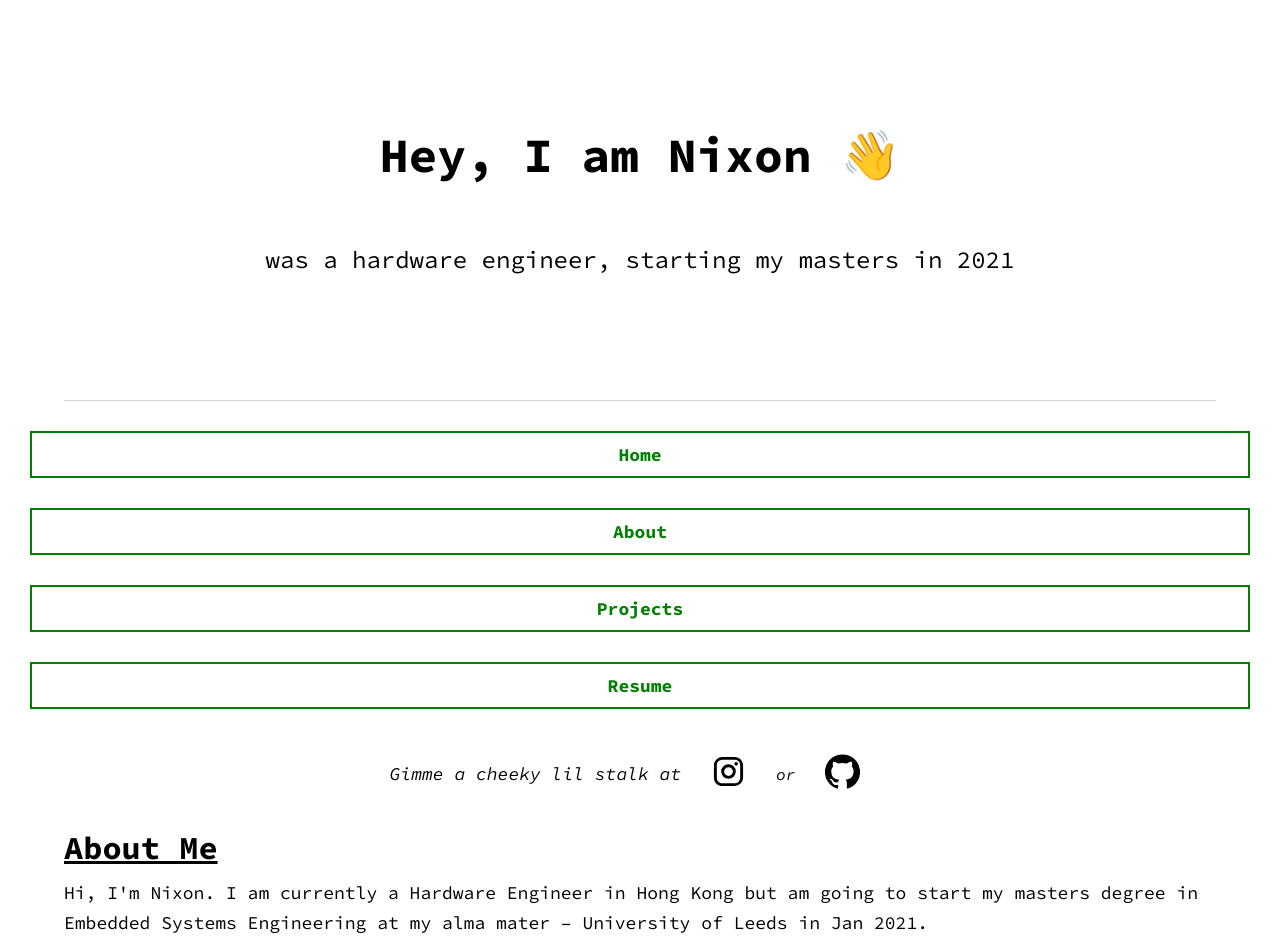
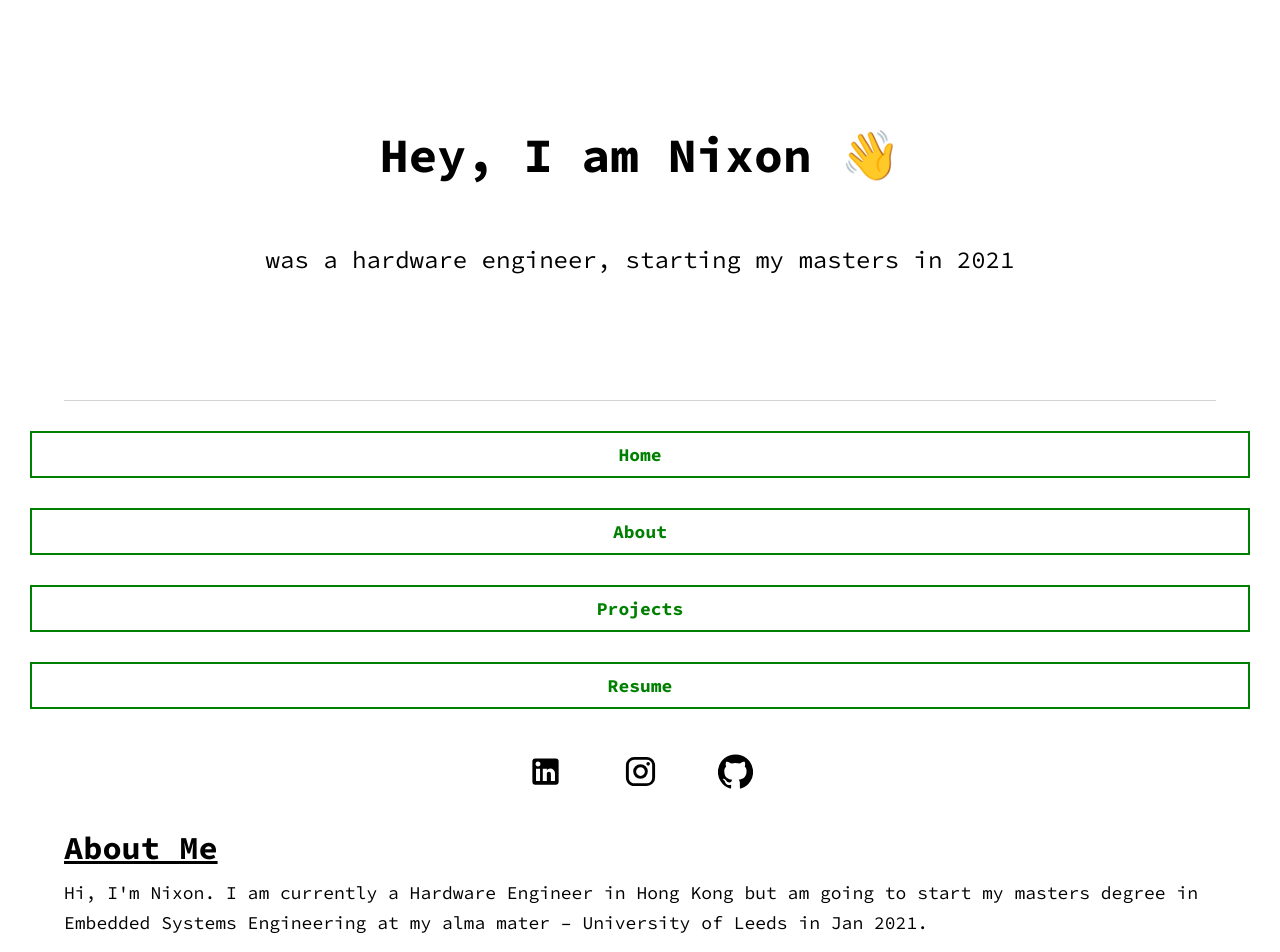
Before and after one commit to nickypangers/nickypangers.github.io, a React (Create React App) app: page / in a window 1280 px wide. Shown: the top 952 px of the page. Built offline with nearby package versions, Linux system fonts and the light colour scheme.

Commit message:
social links

```diff
--- a/src/components/About.js
+++ b/src/components/About.js
@@ -15,9 +15,10 @@ function About() {
         After studying abroad in the UK for 8 years, I graduated from the
         University of Leeds with a 2:1 classification in{" "}
         <strong>BEng Electronic and Electrical Engineering</strong> in Jul 2019.
+        I have decided to take a year off from studying to gain some work
+        experiences, my position of hardware engineer in Hong Kong.
         <br />
         <br />
-        {/* To implement typing animation for skills */}
         My skills include:{" "}
         <Typical
           loop={Infinity}
--- a/src/components/Navbar.js
+++ b/src/components/Navbar.js
@@ -2,6 +2,7 @@ import React from "react";
 import "./Navbar.css";
 import GitHubIcon from "@material-ui/icons/GitHub";
 import InstagramIcon from "@material-ui/icons/Instagram";
+import LinkedInIcon from "@material-ui/icons/LinkedIn";
 
 function Navbar() {
   return (
@@ -13,9 +14,15 @@ function Navbar() {
         <div className="navbar__button">Resume</div>
       </div>
       <div className="navbar__social">
-        <div className="navbar__text">
-          <p>Gimme a cheeky lil stalk at</p>
-        </div>
+        <a
+          href="https://linkedin.com/in/nixon-pang"
+          target="_blank"
+          rel="noopener noreferrer"
+        >
+          <div className="navbar__link">
+            <LinkedInIcon fontSize="large" />
+          </div>
+        </a>
         <a
           href="https://instagram.com/nickypangers"
           target="_blank"
@@ -25,7 +32,6 @@ function Navbar() {
             <InstagramIcon fontSize="large" />
           </div>
         </a>
-        <div className="navbar__text">or</div>
         <a
           href="https://github.com/nickypangers"
           target="_blank"
```
